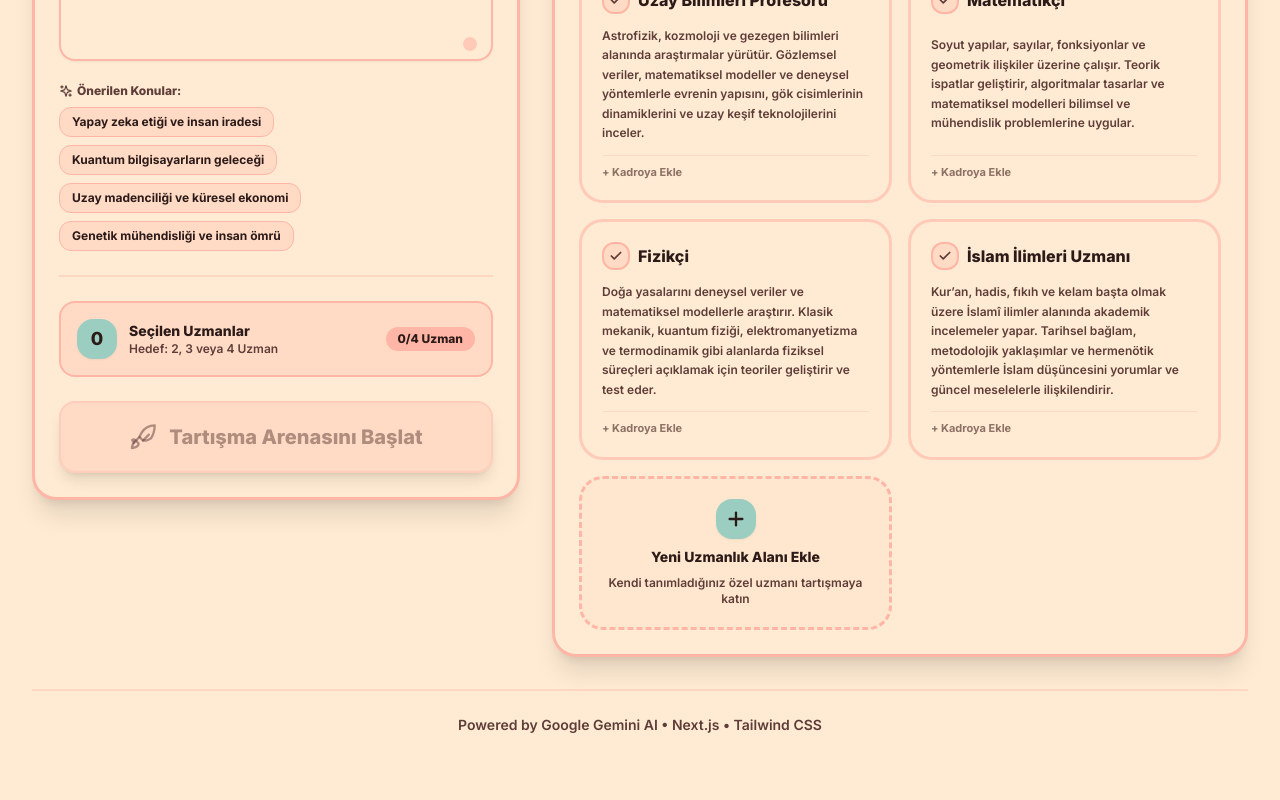
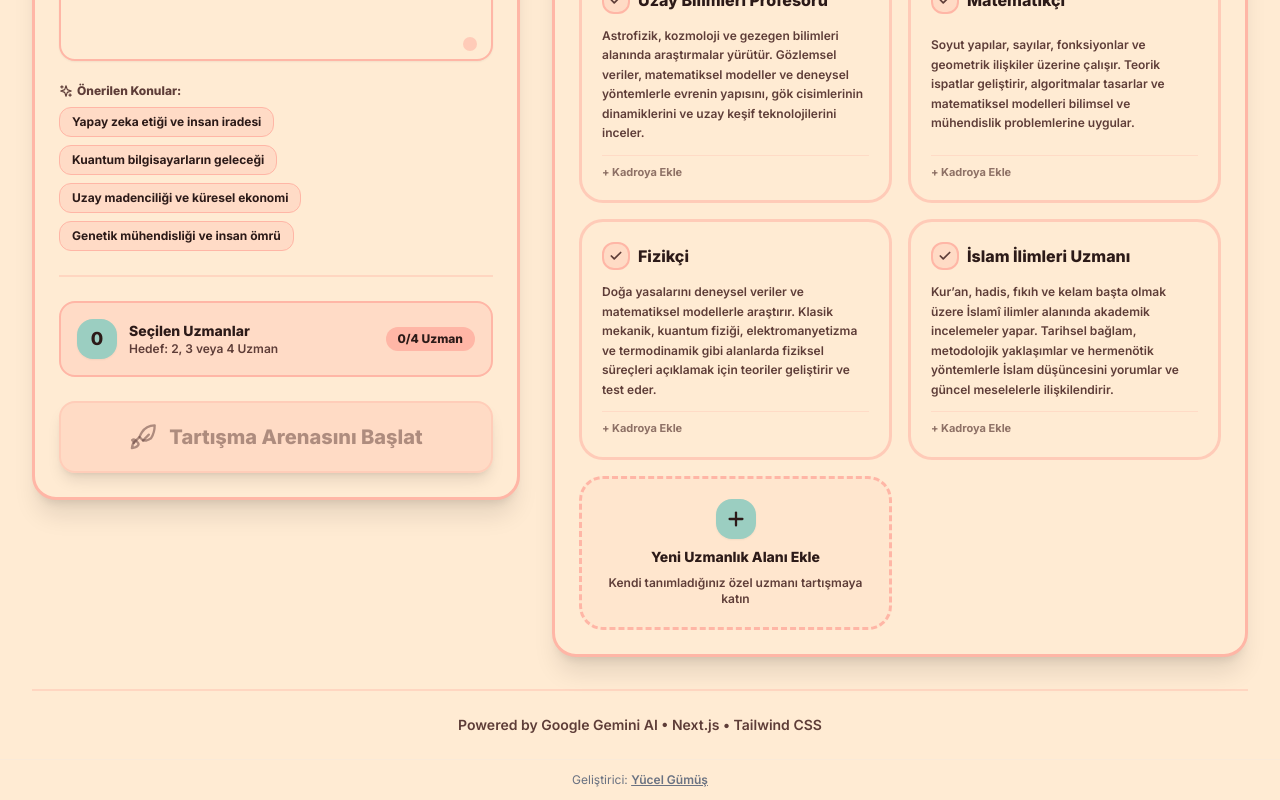
Before and after one commit to yucel-gumus/yapay-zeka-tartisma-platformu, a Next.js app: page / in a window 1280 px wide. Shown: the part 273-1073 px from the top of the page. Before the commit the page ends 1032 px from the top, so only its background shows below. Built offline with nearby package versions, Linux system fonts and the light colour scheme; no server answers.

Commit message:
feat: add developer backlink to yucelgumus.dev

```diff
--- a/src/app/layout.tsx
+++ b/src/app/layout.tsx
@@ -25,9 +25,12 @@
   return (
     <html lang="en">
       <body
-        className={`${geistSans.variable} ${geistMono.variable} antialiased`}
+        className={`${geistSans.variable} ${geistMono.variable} antialiased flex flex-col min-h-screen`}
       >
-        {children}
+        <div className="flex-1">{children}</div>
+        <footer className="w-full py-3 text-center text-xs text-gray-500 border-t border-gray-200/20">
+          <p>Geliştirici: <a href="https://www.yucelgumus.dev/" target="_blank" rel="noopener noreferrer" className="font-semibold underline hover:text-gray-700 transition-colors">Yücel Gümüş</a></p>
+        </footer>
       </body>
     </html>
   );
```
